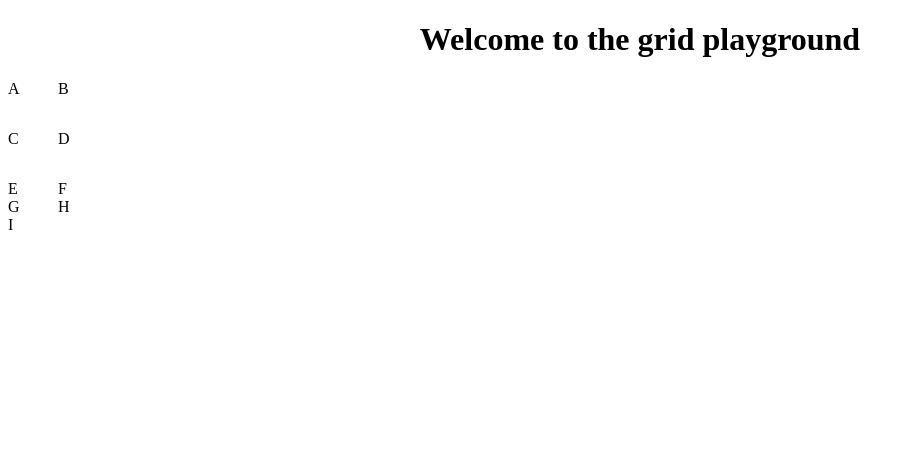
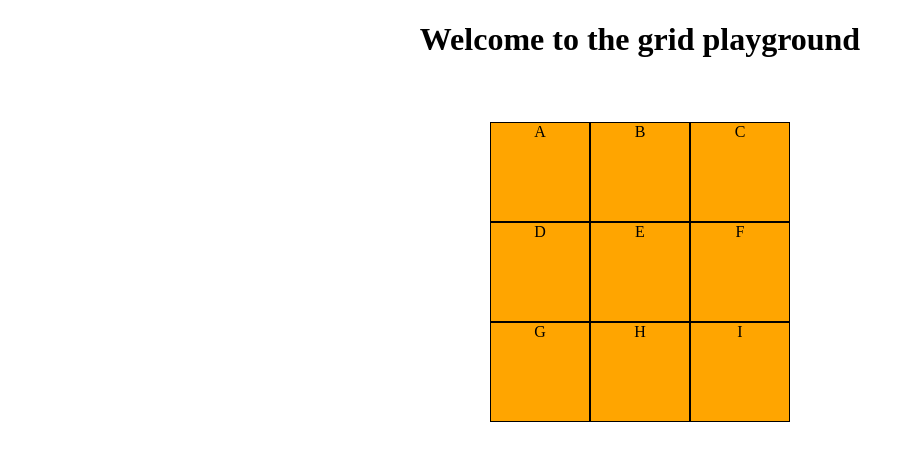
Before and after one commit to IvanR96/grid-practice, a plain HTML site: page index.html in a window 1280 px wide. Shown: the whole page, without its empty margins (0-915 px from the left). Drawn offline with Linux system fonts and the light colour scheme.

Commit message:
css for new positioning practice

```diff
--- a/style.css
+++ b/style.css
@@ -3,7 +3,16 @@ h1{
 }
 
 .container{
+    margin-top: 5%;
+    justify-content: center;
     display: grid;
-    grid-template-columns: 50px 50px;
-    grid-template-rows: 50px 50px;
+    grid-template-columns: 100px 100px 100px;
+    grid-template-rows: 100px 100px 100px;
+
 }
+
+.container > div{
+    border: 1px solid black;
+    text-align: center;
+    background-color: orange;
+}
```
